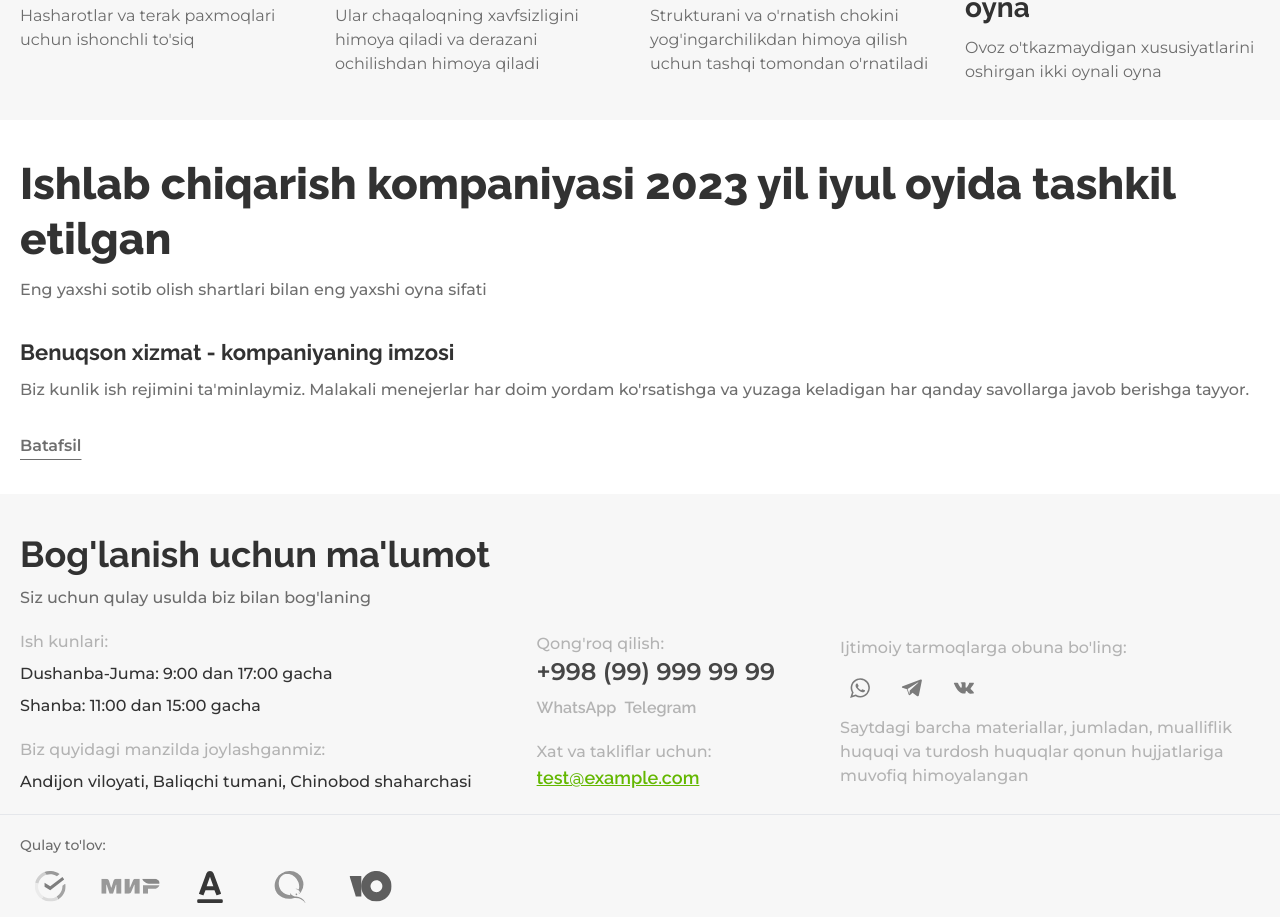
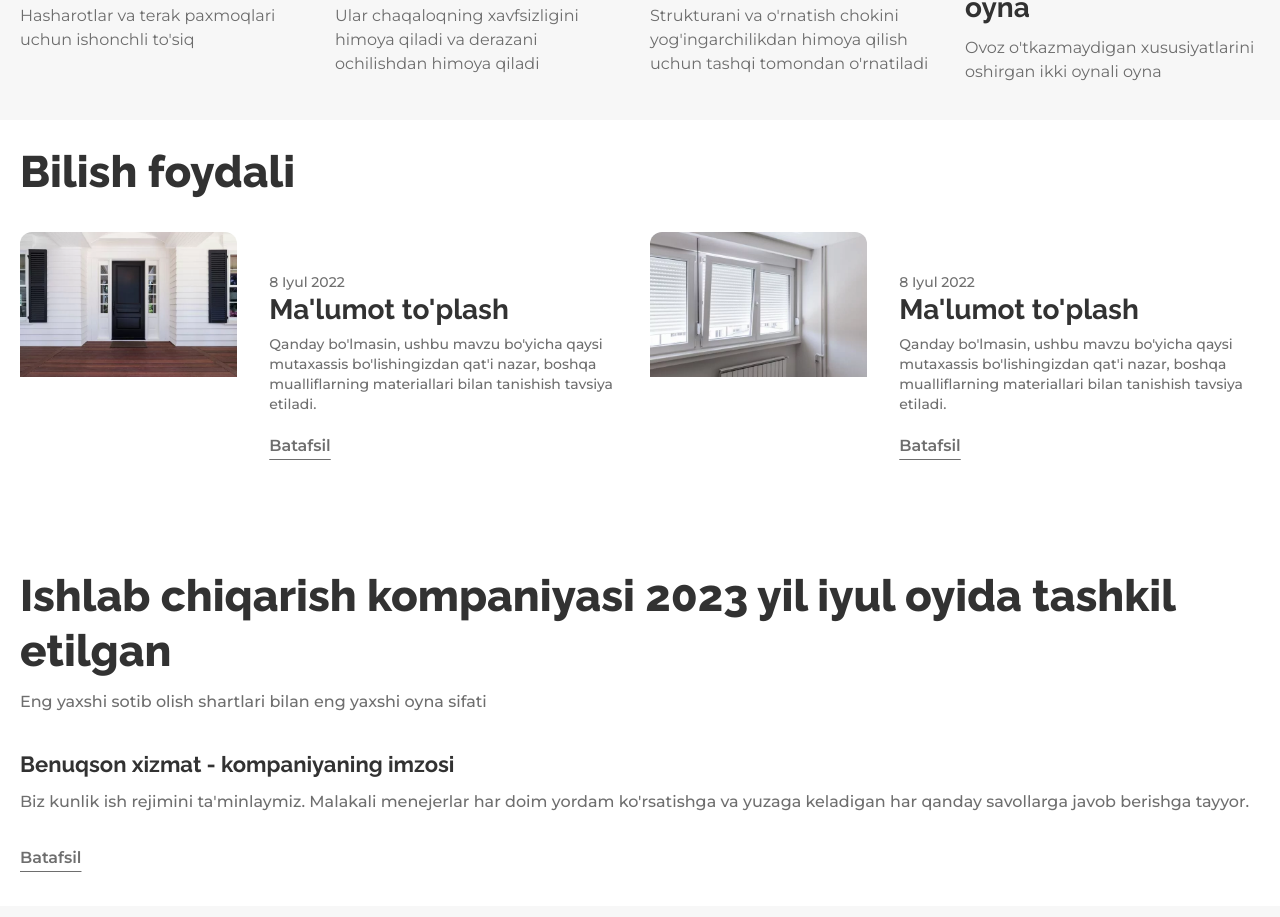
Before and after one commit to thisisal1ev/oyna-expert, a React (Vite) app: page / in a window 1280 px wide. Shown: the part 4120-5037 px from the top of the page. Built offline with nearby package versions, Linux system fonts and the light colour scheme.

Commit message:
add new component

```diff
--- /dev/null
+++ b/src/components/PostComponent.jsx
@@ -0,0 +1,41 @@
+import { Link } from "react-router-dom"
+
+//photo
+import sbor from '../assets/img/sbor-informasii.jpg'
+import optimizasiya from '../assets/img/optimizasiya.jpg'
+
+const PostComponent = () => {
+  return (
+    <div className="py-9">
+      <div className="w-full max-w-base mx-auto px-5">
+        <h2 className="mb-4 font-extrabold text-xl sm:text-22 md:text-2xl lg:text-44 xl:mb-11">Bilish foydali</h2>
+        <div className="grid gap-5 grid-cols-1 md:grid-cols-2">
+          <div className="lg:flex lg:items-center">
+            <div className="mb-6 h-60 rounded-xl overflow-hidden lg:mr-5 xl:mr-8">
+              <img src={sbor} alt="photo" />
+            </div>
+            <div>
+              <span className="mb-2 font-montserrat font-medium text-sm opacity-70">8 Iyul 2022</span>
+              <h3 className="mb-2 font-bold text-xl sm:text-22 md:text-2xl lg:text-28">Ma'lumot to'plash</h3>
+              <p className="mb-5 font-medium font-montserrat text-sm opacity-70">Qanday bo'lmasin, ushbu mavzu bo'yicha qaysi mutaxassis bo'lishingizdan qat'i nazar, boshqa mualliflarning materiallari bilan tanishish tavsiya etiladi.</p>
+              <Link to='/' className='inline-block font-montserrat font-semibold text-base underline underline-offset-8 opacity-70 transition-all duration-300 hover:no-underline hover:opacity-100'>Batafsil</Link>
+            </div>
+          </div>
+          <div className="lg:flex lg:items-center">
+            <div className="mb-6 h-60 rounded-xl overflow-hidden lg:mr-5 xl:mr-8">
+              <img src={optimizasiya} alt="photo" />
+            </div>
+            <div>
+              <span className="mb-2 font-montserrat font-medium text-sm opacity-70">8 Iyul 2022</span>
+              <h3 className="mb-2 font-bold text-xl sm:text-22 md:text-2xl lg:text-28">Ma'lumot to'plash</h3>
+              <p className="mb-5 font-medium font-montserrat text-sm opacity-70">Qanday bo'lmasin, ushbu mavzu bo'yicha qaysi mutaxassis bo'lishingizdan qat'i nazar, boshqa mualliflarning materiallari bilan tanishish tavsiya etiladi.</p>
+              <Link to='/' className='inline-block font-montserrat font-semibold text-base underline underline-offset-8 opacity-70 transition-all duration-300 hover:no-underline hover:opacity-100'>Batafsil</Link>
+            </div>
+          </div>
+        </div>
+      </div>
+    </div>
+  )
+}
+
+export default PostComponent
--- a/src/index.css
+++ b/src/index.css
@@ -21,7 +21,7 @@
     @apply fixed top-0 left-0 w-full h-full
   }
 
-  .bread li a span::after {
+  .bread li a::after {
     content: "/";
     margin: 0 15px;
   }
--- a/src/pages/Home.jsx
+++ b/src/pages/Home.jsx
@@ -9,6 +9,7 @@ import Service from '../components/Service'
 import CTA from '../components/CTA'
 import WorkStages from '../components/WorkStages'
 import About from '../components/About'
+import PostComponent from '../components/PostComponent'
 
 const Home = () => {
 
@@ -29,6 +30,8 @@ const Home = () => {
 
       <Complement />
 
+      <PostComponent/>
+
       <About />
 
     </>
```
Also changed, not shown: src/assets/img/optimizasiya.jpg (added), src/assets/img/sbor-informasii.jpg (added).
